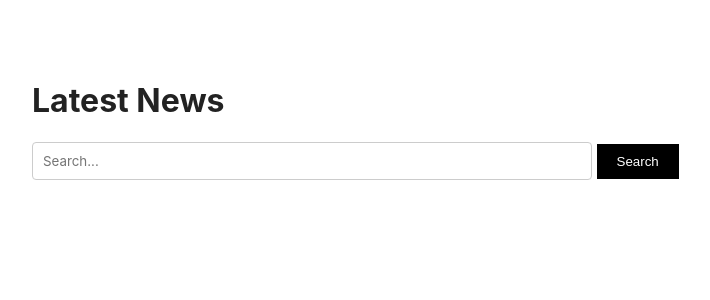
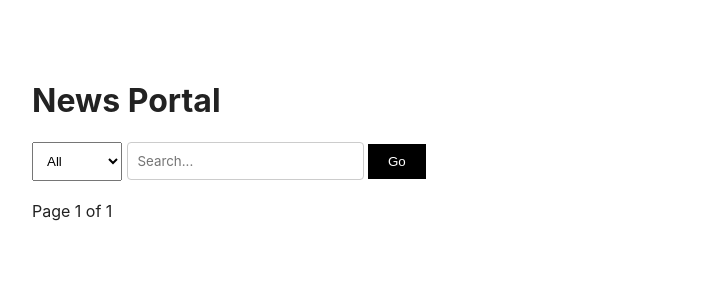
Before and after one commit to abirmehmed/news-portal, a PHP site: page / in a window 1280 px wide. Shown: the top 300 px of the page, without its empty margins (208-918 px from the left). Run offline with PHP 8.4, Linux system fonts and the light colour scheme; data comes from the database, SQL or seed files in the repository; both versions use the stored data as it was after the commit.

Commit message:
feat: categories, pagination, search

```diff
--- a/index.php
+++ b/index.php
@@ -1,24 +1,37 @@
 <?php
 require 'db.php';
+$page = max(1, (int)($_GET['p'] ?? 1));
+$per_page = 5;
+$offset = ($page - 1) * $per_page;
+$cat = $_GET['cat'] ?? '';
 $q = $_GET['q'] ?? '';
-$sql = 'SELECT * FROM articles';
-$params = [];
-if ($q) {
-    $sql .= ' WHERE title LIKE ? OR content LIKE ?';
-    $params = ["%$q%", "%$q%"];
-}
-$sql .= ' ORDER BY id DESC';
-$stmt = $db->prepare($sql);
+
+$where = []; $params = [];
+if ($cat) { $where[] = 'category = ?'; $params[] = $cat; }
+if ($q) { $where[] = '(title LIKE ? OR content LIKE ?)'; $params[] = "%$q%"; $params[] = "%$q%"; }
+$where_sql = $where ? 'WHERE ' . implode(' AND ', $where) : '';
+
+$count_stmt = $db->prepare("SELECT COUNT(*) FROM articles $where_sql");
+$count_stmt->execute($params);
+$total_pages = ceil($count_stmt->fetchColumn() / $per_page);
+
+$stmt = $db->prepare("SELECT * FROM articles $where_sql ORDER BY id DESC LIMIT $per_page OFFSET $offset");
 $stmt->execute($params);
 $articles = $stmt->fetchAll(PDO::FETCH_ASSOC);
 ?>
-<!DOCTYPE html><html><head><title>News Portal</title><link rel="stylesheet" href="style.css"></head><body>
-<h1>Latest News</h1>
+<!DOCTYPE html><html><head><title>News</title><link rel="stylesheet" href="style.css"></head><body>
+<h1>News Portal</h1>
 <form method="GET" style="margin-bottom:20px;">
-    <input name="q" placeholder="Search..." value="<?= htmlspecialchars($q) ?>" style="padding:10px;width:70%;box-sizing:border-box;">
-    <button type="submit" style="padding:10px 20px;background:#000;color:#fff;border:none;">Search</button>
+    <select name="cat" style="padding:10px;"><option value="">All</option><option value="Politics" <?= $cat=='Politics'?'selected':'' ?>>Politics</option><option value="Tech" <?= $cat=='Tech'?'selected':'' ?>>Tech</option><option value="General" <?= $cat=='General'?'selected':'' ?>>General</option></select>
+    <input name="q" placeholder="Search..." value="<?= htmlspecialchars($q) ?>" style="padding:10px;">
+    <button type="submit" style="padding:10px 20px;background:#000;color:#fff;border:none;">Go</button>
 </form>
 <?php foreach ($articles as $a): ?>
-    <div class="card"><h2><a href="article.php?id=<?= $a['id'] ?>"><?= htmlspecialchars($a['title']) ?></a></h2><small><?= $a['created_at'] ?></small></div>
+    <div class="card"><small style="color:#666;"><?= htmlspecialchars($a['category']) ?></small><h2><a href="article.php?id=<?= $a['id'] ?>"><?= htmlspecialchars($a['title']) ?></a></h2><small><?= $a['created_at'] ?></small></div>
 <?php endforeach; ?>
+<div style="margin-top:20px;">
+    <?php if ($page > 1): ?><a href="?p=<?= $page-1 ?>&cat=<?= $cat ?>&q=<?= $q ?>">Prev</a> <?php endif; ?>
+    Page <?= $page ?> of <?= max(1, $total_pages) ?>
+    <?php if ($page < $total_pages): ?><a href="?p=<?= $page+1 ?>&cat=<?= $cat ?>&q=<?= $q ?>">Next</a> <?php endif; ?>
+</div>
 </body></html>
```
Also changed, not shown: admin.php (+15 -28 lines), news.db.
